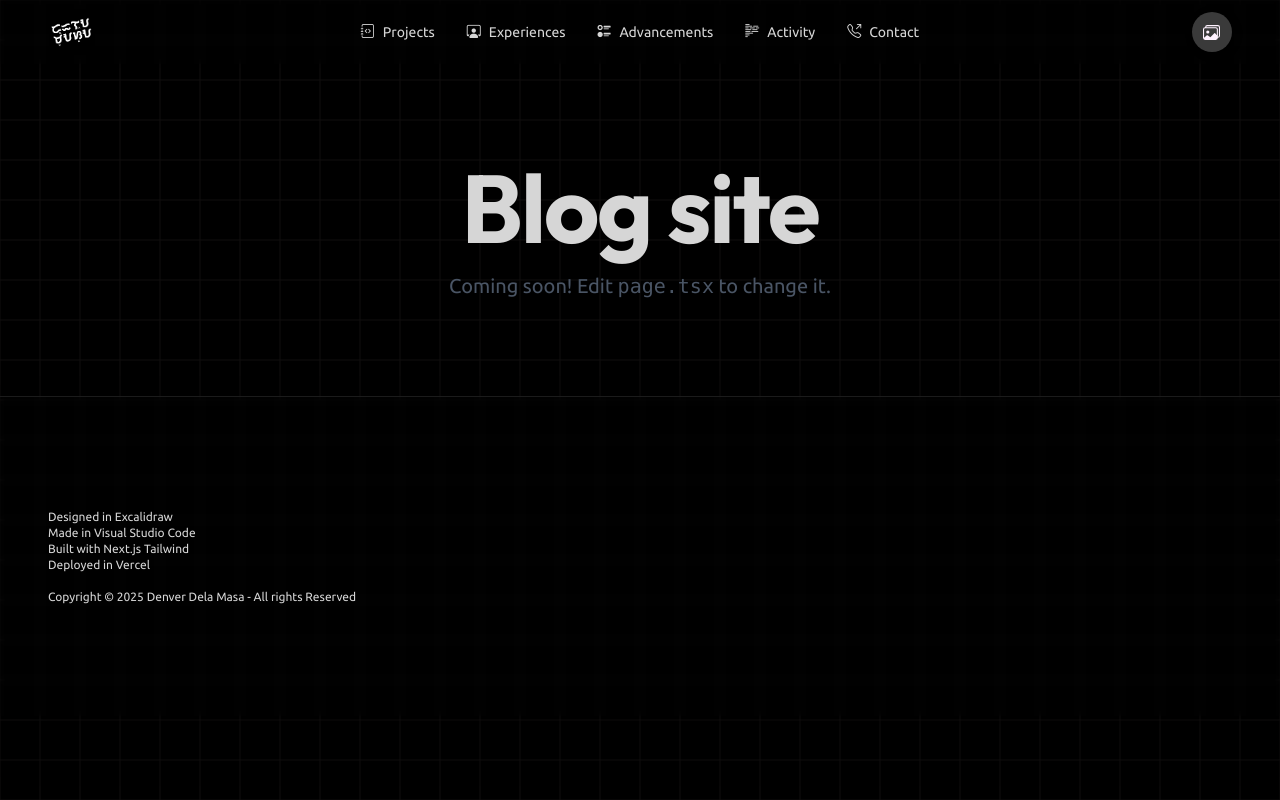
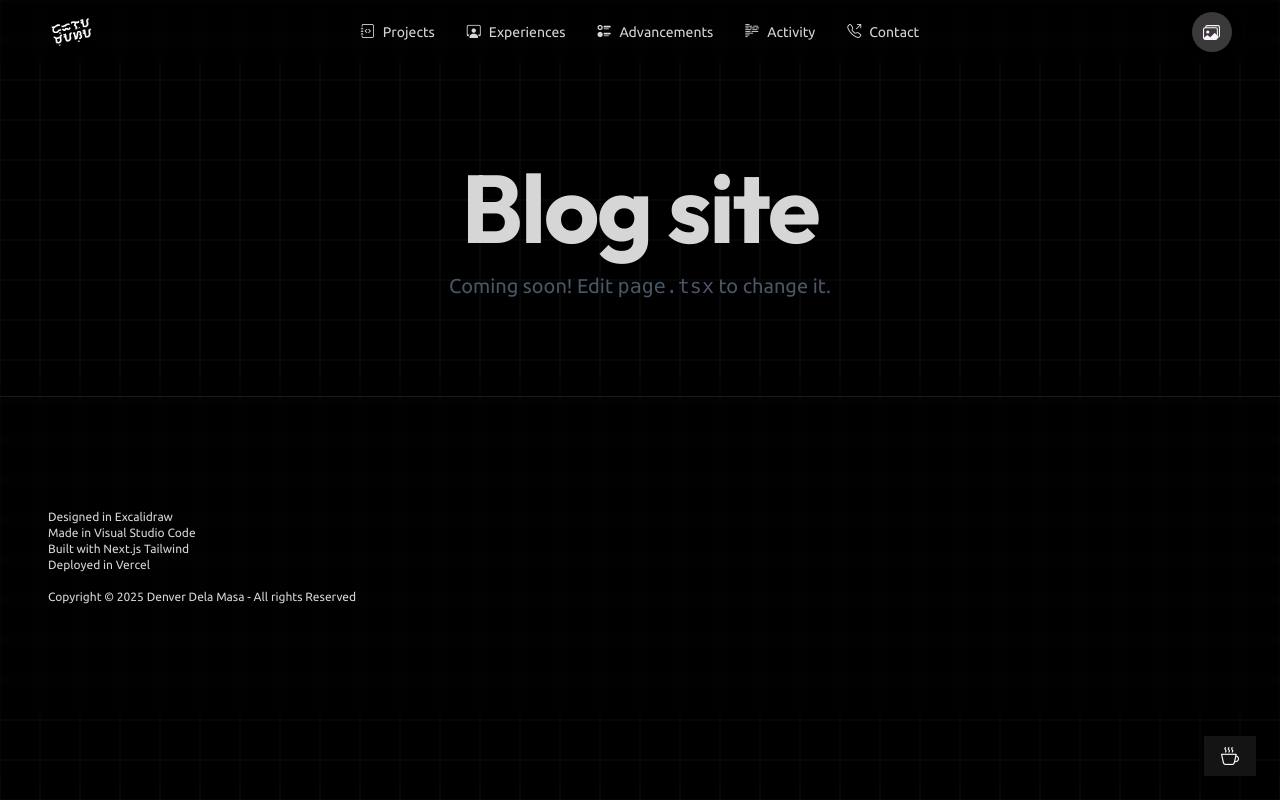
Before and after one commit to denverdelamasa/portfolio-v2, a Next.js app: page /blog in a window 1280 px wide. Built offline with nearby package versions, Linux system fonts and the light colour scheme.

Commit message:
feat: Buy me a Coffee button added

```diff
--- a/src/app/layout.tsx
+++ b/src/app/layout.tsx
@@ -7,6 +7,7 @@ import 'bootstrap-icons/font/bootstrap-icons.css';
 import Navbar from "../components/Navbar";
 import Footer from "../components/Footer";
 import PatternNetClient from "../components/PatternNetClient";
+import PaypalButton from "../components/PaypalButton";
 
 import { Inter, Outfit, DM_Sans, Ubuntu } from "next/font/google";
 // Configure your fonts
@@ -48,6 +49,7 @@ export default function RootLayout({
           <Footer />
         </footer>
         <PatternNetClient />
+        <PaypalButton />
       </body>
     </html>
   );
--- /dev/null
+++ b/src/components/PaypalButton.tsx
@@ -0,0 +1,79 @@
+'use client';
+
+import { useState, useEffect, useRef } from 'react';
+
+export default function PaypalButton() {
+  const [isVisible, setIsVisible] = useState(true);
+  const [isHovered, setIsHovered] = useState(false);
+  const timeoutRef = useRef<NodeJS.Timeout | null>(null);
+
+  const cofeeLink = "https://buymeacoffee.com/denverdelamasa";
+
+  const resetTimer = () => {
+    setIsVisible(true);
+    if (timeoutRef.current) {
+      clearTimeout(timeoutRef.current);
+    }
+    timeoutRef.current = setTimeout(() => {
+      setIsVisible(false);
+    }, 5000);
+  };
+
+  useEffect(() => {
+    const events = ['mousemove', 'click', 'scroll', 'keydown', 'touchstart'];
+
+    events.forEach(event => {
+      window.addEventListener(event, resetTimer);
+    });
+
+    resetTimer();
+
+    return () => {
+      events.forEach(event => {
+        window.removeEventListener(event, resetTimer);
+      });
+      if (timeoutRef.current) {
+        clearTimeout(timeoutRef.current);
+      }
+    };
+  }, []);
+
+  return (
+    <div
+      className={`fixed bottom-6 right-6 z-101 transition-all duration-500 ease-in-out ${
+        isVisible
+          ? 'translate-y-0 opacity-100'
+          : 'translate-y-full opacity-0 pointer-events-none'
+      }`}
+    >
+      {/* Tooltip */}
+      <div
+        className={`absolute bottom-full right-0 mb-3 transition-all duration-300 ${
+          isHovered ? 'opacity-100 translate-y-0' : 'opacity-0 translate-y-2 pointer-events-none'
+        }`}
+      >
+        <div className="backdrop-blur-xl p-2 rounded-lg shadow-lg w-32 text-xs text-white border-1 border-accent">
+          Like my page? Consider buying me a coffee! ☕
+          <div className="absolute top-full right-4 -mt-1 border-4 border-transparent border-t-white/20"></div>
+        </div>
+      </div>
+
+      {/* Button */}
+      <a
+        href={cofeeLink}
+        target="_blank"
+        rel="noopener noreferrer"
+        className={`
+          glass-button btn shadow-lg transition-all duration-300 transform
+          flex items-center text-white hover:text-white
+          hover:scale-105 ${isHovered ? 'shadow-xl scale-105' : 'scale-100'}
+        `}
+        aria-label="Buy me a coffee"
+        onMouseEnter={() => setIsHovered(true)}
+        onMouseLeave={() => setIsHovered(false)}
+      >
+        <i className="bi bi-cup-hot text-lg"></i>
+      </a>
+    </div>
+  );
+}
```
